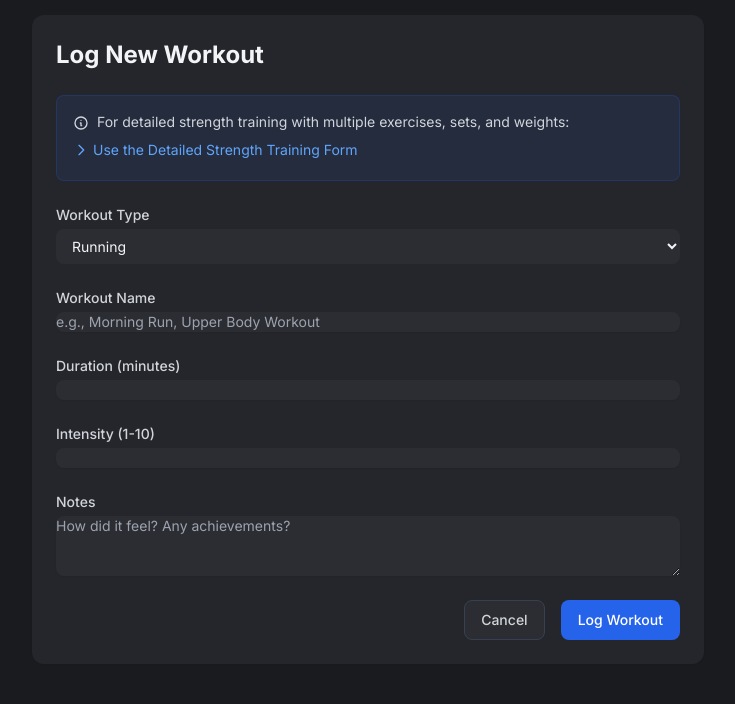
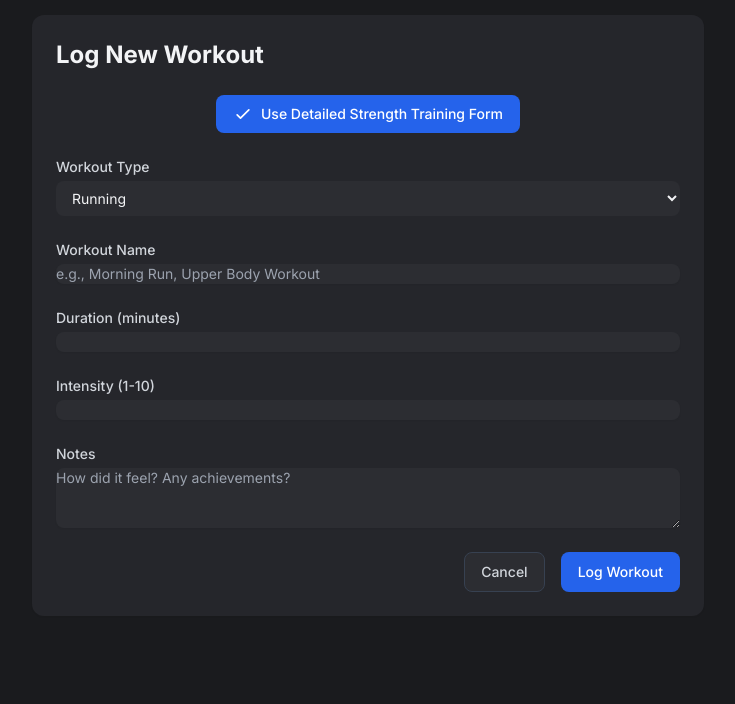
Before and after one commit to EvanRiekel19/Fitness-Leveling, a Flask app: page /workouts/new in a window 1280 px wide. Shown: the part 65-769 px from the top of the page, without its empty margins (272-1007 px from the left). After the commit the page ends 681 px from the top, so only its background shows below. Run offline with Flask 3, Linux system fonts and the light colour scheme; the visitor is signed in with stand-in values (Sample User, id 1); some libraries are stand-ins or nearby versions.

Commit message:
Improve workout detail view and simplify strength training form access

```diff
--- a/app/templates/workout/new.html
+++ b/app/templates/workout/new.html
@@ -7,19 +7,14 @@
     <div class="bg-dark-surface rounded-xl shadow-sm p-6">
         <h1 class="text-2xl font-bold text-gray-100 mb-6">Log New Workout</h1>
 
-        <!-- Link to detailed strength training form -->
-        <div class="mb-6 p-4 bg-blue-600/10 rounded-lg border border-blue-600/20">
-            <p class="text-sm text-gray-300 mb-2">
-                <svg class="inline-block w-4 h-4 mr-1" fill="none" stroke="currentColor" viewBox="0 0 24 24">
-                    <path stroke-linecap="round" stroke-linejoin="round" stroke-width="2" d="M13 16h-1v-4h-1m1-4h.01M21 12a9 9 0 11-18 0 9 9 0 0118 0z"></path>
+        <!-- Button for detailed strength training form -->
+        <div class="mb-6 text-center">
+            <a href="{{ url_for('workout.new_strength') }}"
+               class="inline-flex items-center justify-center px-4 py-2 border border-transparent text-sm font-medium rounded-lg text-white bg-blue-600 hover:bg-blue-700 transition-colors">
+                <svg class="w-5 h-5 mr-2" fill="none" stroke="currentColor" viewBox="0 0 24 24">
+                    <path stroke-linecap="round" stroke-linejoin="round" stroke-width="2" d="M5 13l4 4L19 7"></path>
                 </svg>
-                For detailed strength training with multiple exercises, sets, and weights:
-            </p>
-            <a href="{{ url_for('workout.new_strength') }}" class="inline-flex items-center text-sm text-blue-400 hover:text-blue-300">
-                <svg class="w-4 h-4 mr-1" fill="none" stroke="currentColor" viewBox="0 0 24 24">
-                    <path stroke-linecap="round" stroke-linejoin="round" stroke-width="2" d="M9 5l7 7-7 7"></path>
-                </svg>
-                Use the Detailed Strength Training Form
+                Use Detailed Strength Training Form
             </a>
         </div>
 
```
Also changed, not shown: app/templates/workout/view.html (+15 -13 lines).
